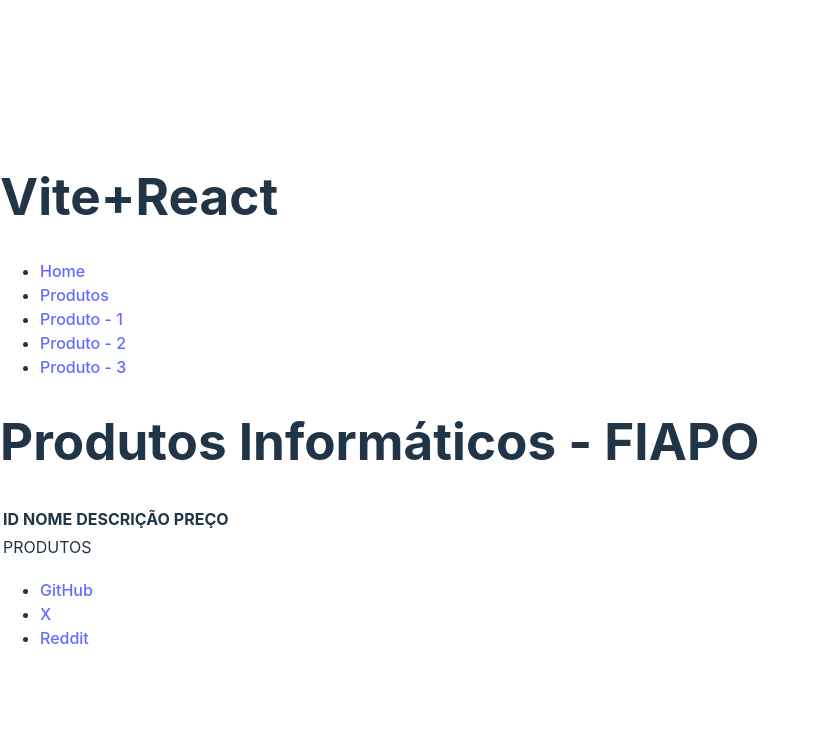
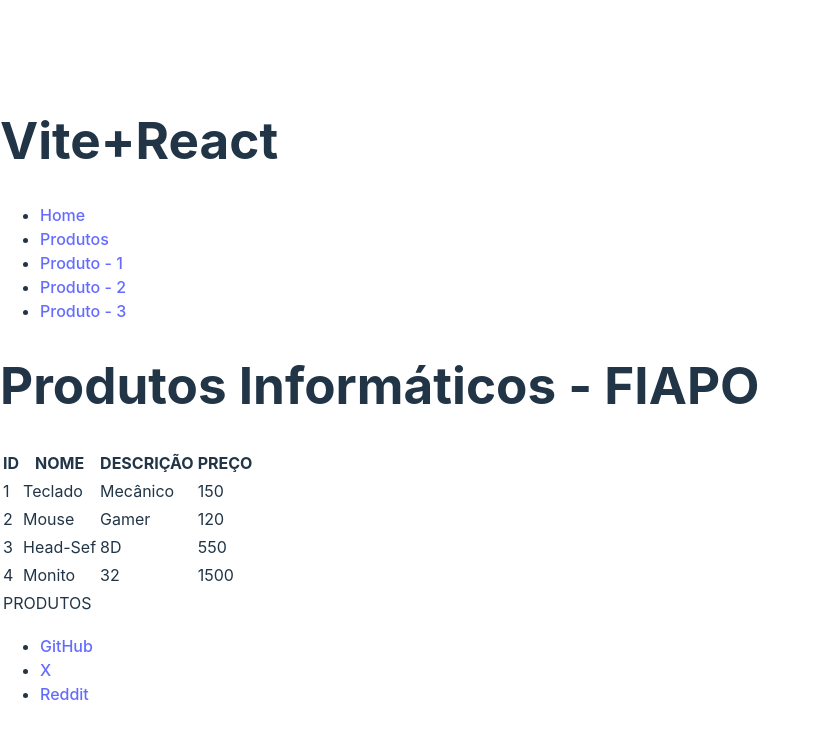
Before and after one commit to jaisycibele/spa-1tdspf-1, a React (Vite) app: page /produtos in a window 1280 px wide. Shown: the top 738 px of the page, without its empty margins (0-820 px from the left). Built offline with nearby package versions, Linux system fonts and the light colour scheme.

Commit message:
Listagem dos produtos em tabela realizada.

```diff
--- a/src/routes/Produtos.jsx
+++ b/src/routes/Produtos.jsx
@@ -1,3 +1,6 @@
+import { ListaProdutos } from "../components/ListaProduto"
+
+
 export default function Produtos() {
   return (
     <>
@@ -12,6 +15,14 @@ export default function Produtos() {
           </tr>
         </thead>
           <tbody>
+            {ListaProdutos.map((produto, indice) =>(
+              <tr key={indice}>
+                <td>{produto.id}</td>
+                <td>{produto.nome}</td>
+                <td>{produto.desc}</td>
+                <td>{produto.preco}</td>
+              </tr>
+            ))}
 
           </tbody>
 
```
Also changed, not shown: 1 other file (tests, documents, lock files or other folders).
